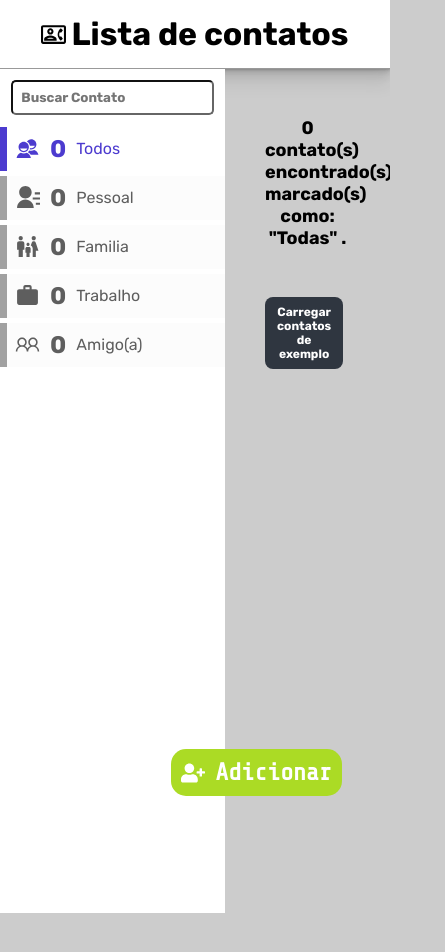
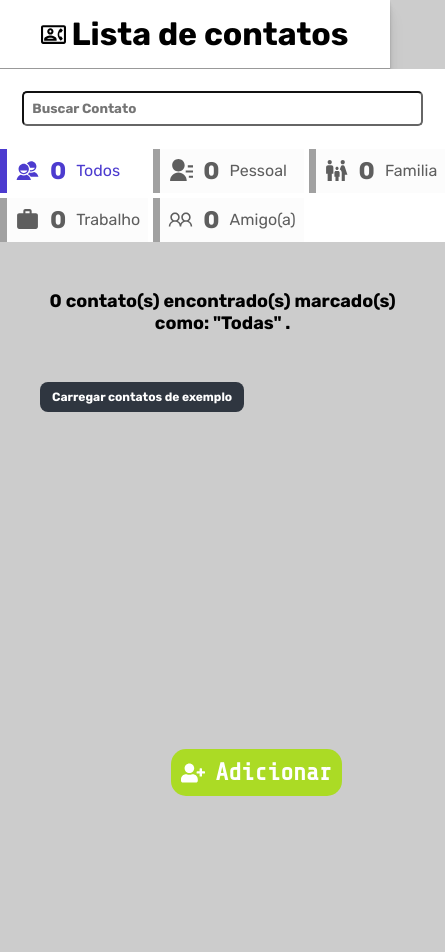
Before and after one commit to guilhermers23/EBAC_M32_Tarefa-ListaDeContatos, a React (Vite) app: page / in a window 390 px wide. Shown: the top 952 px of the page, 445 px wide, since content can reach past the window. Before the commit the page ends 913 px from the top, so only its background shows below. Built offline with nearby package versions, Linux system fonts and the light colour scheme.

Commit message:
Adicionado responsividade ao projeto

```diff
--- a/src/containers/ContactList/styled.ts
+++ b/src/containers/ContactList/styled.ts
@@ -4,4 +4,8 @@ export const SectionCard = styled.section`
   display: grid;
   grid-template-columns: 49% 49%;
   gap: 2%;
+
+  @media (max-width: 1024px) {
+    grid-template-columns: 1fr;
+  }
 `;
--- a/src/containers/Sidebar/styled.ts
+++ b/src/containers/Sidebar/styled.ts
@@ -5,12 +5,24 @@ export const Aside = styled.aside`
   text-align: center;
   background-color: var(--color-white);
   height: 100vh;
+
+  @media (max-width: 600px) {
+    display: flex;
+    flex-direction: column;
+    height: auto;
+  }
 `;
 
 export const Filters = styled.div`
   display: flex;
   flex-direction: column;
   gap: 5px;
+
+  @media (max-width: 600px) {
+    display: grid;
+    grid-template-columns: 1fr 1fr 1fr;
+    flex-wrap: wrap;
+  }
 `;
 
 export const inputSearch = styled(Input)`
--- a/src/styles/index.ts
+++ b/src/styles/index.ts
@@ -35,12 +35,19 @@ export const Container = styled.div`
   margin: 0 auto;
   display: grid;
   grid-template-columns: 225px auto;
+  @media (max-width: 720px) {
+    grid-template-columns: 25% auto;
+  }
+  @media (max-width: 600px) {
+    grid-template-columns: auto;
+  }
 `;
 
 export const Main = styled.main`
   padding: 0 40px;
   height: 100vh;
-  overflow-y: scroll;
+  overflow-y: auto;
+  margin-bottom: 26px;
 `;
 
 export const Title = styled.h2`
```
